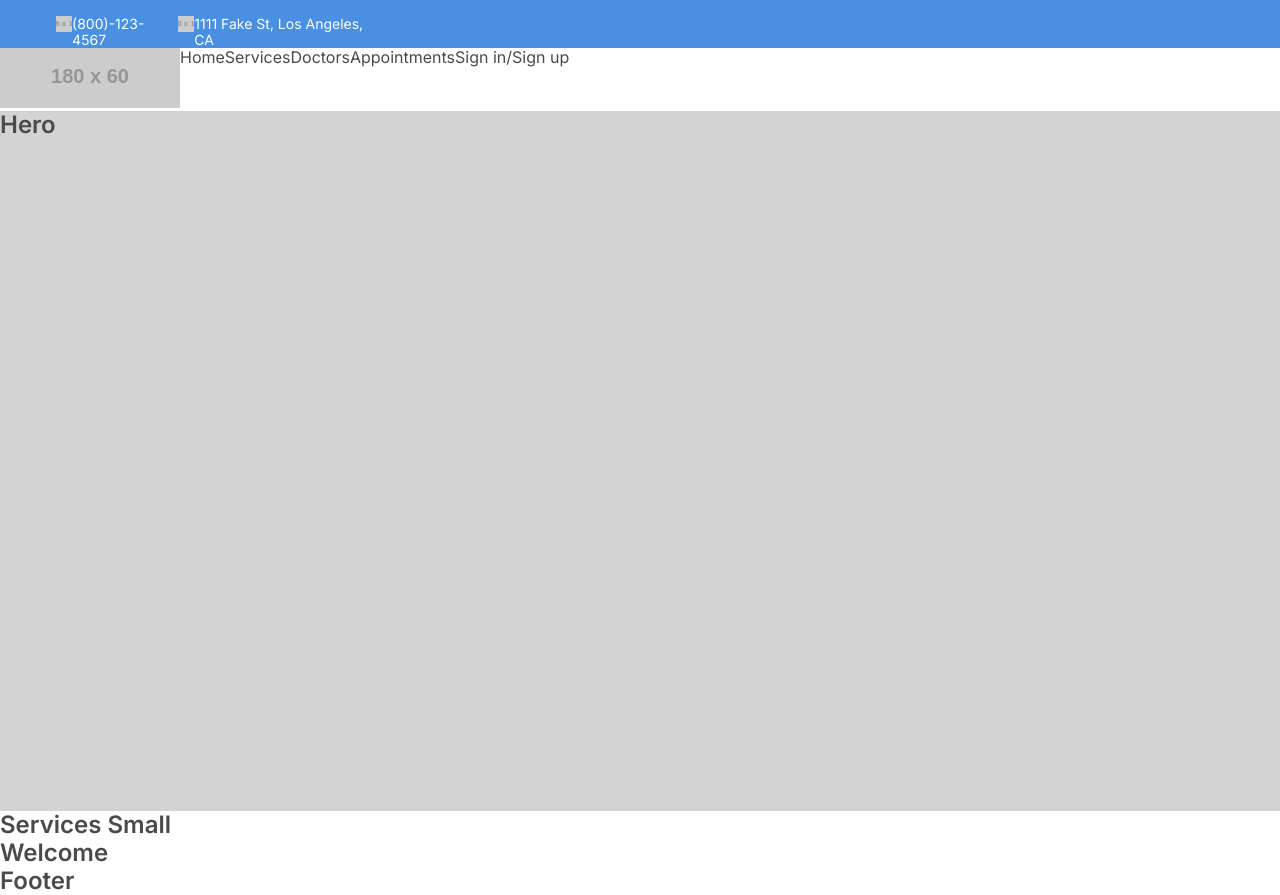
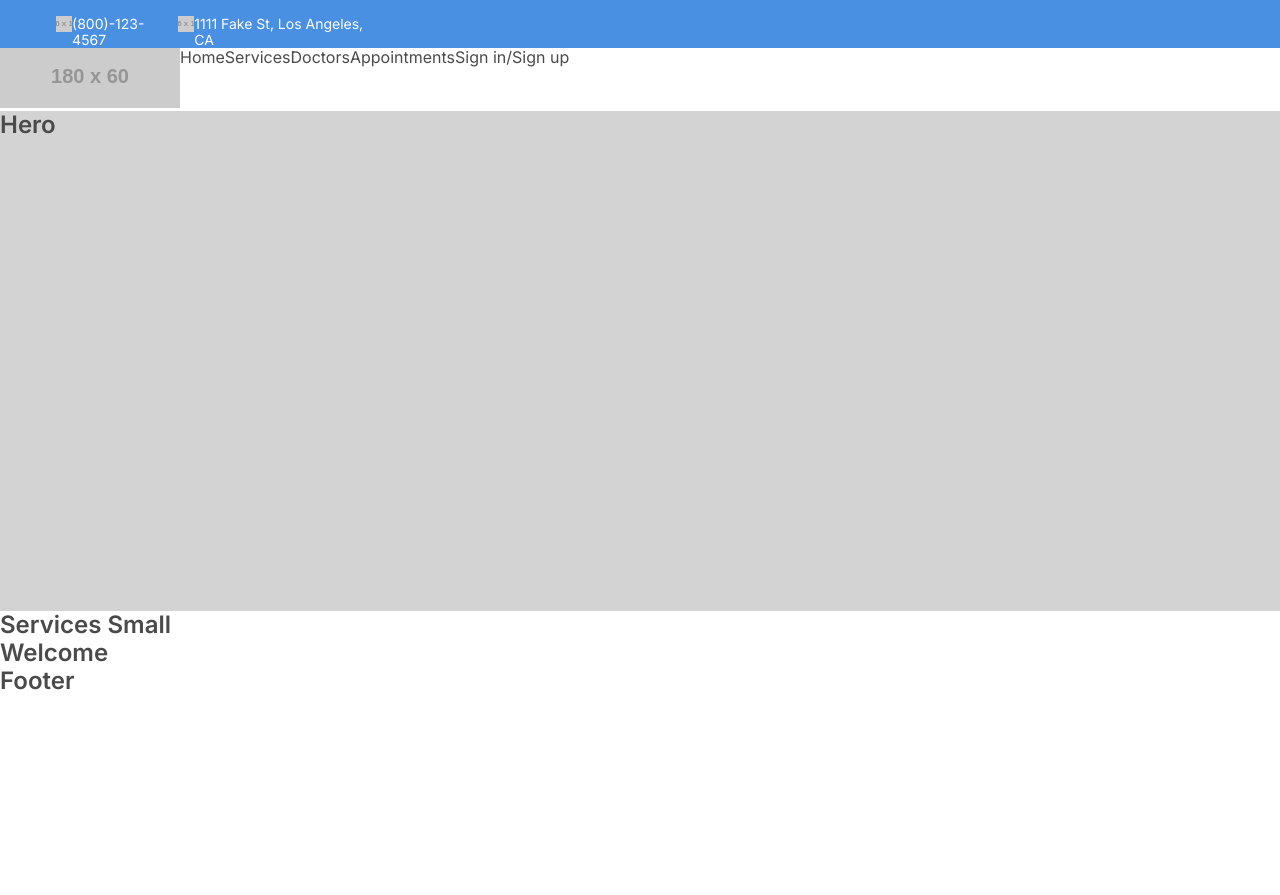
Before and after one commit to nmr15/appointment-front, a React (Vite) app: page / in a window 1280 px wide. After the commit the page ends 800 px from the top, so only its background shows below. Built offline with nearby package versions, Linux system fonts and the light colour scheme.

Commit message:
update Hero style

```diff
--- a/src/Components/Hero.scss
+++ b/src/Components/Hero.scss
@@ -1,6 +1,6 @@
 .hero
 {
   max-width: 100%;
-  height: 700px;
+  height: 500px;
   background-color: lightgrey;
 }
```
